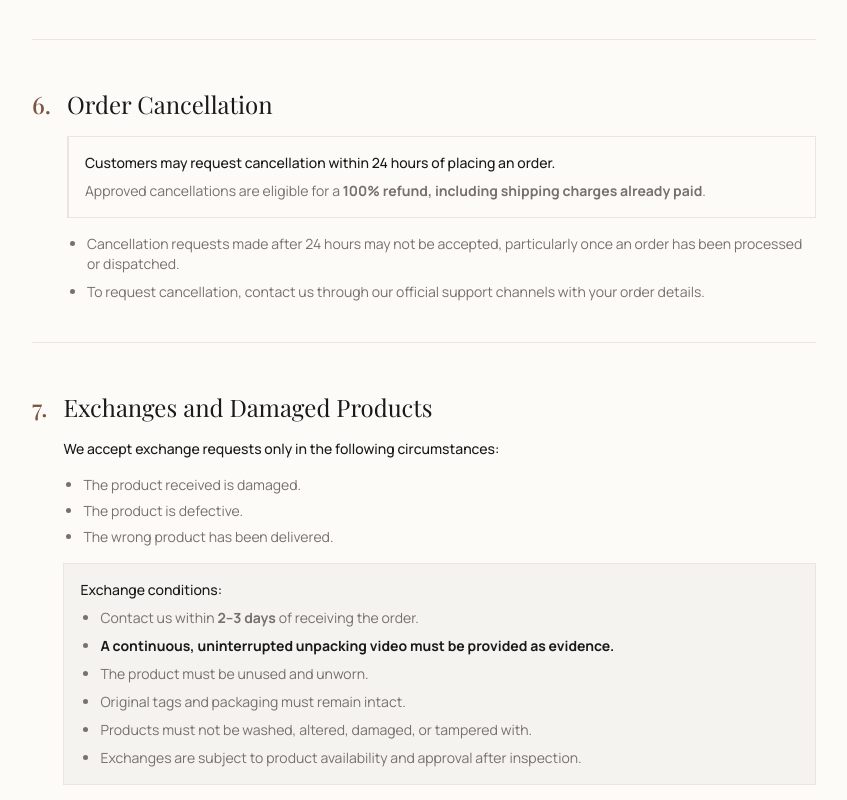
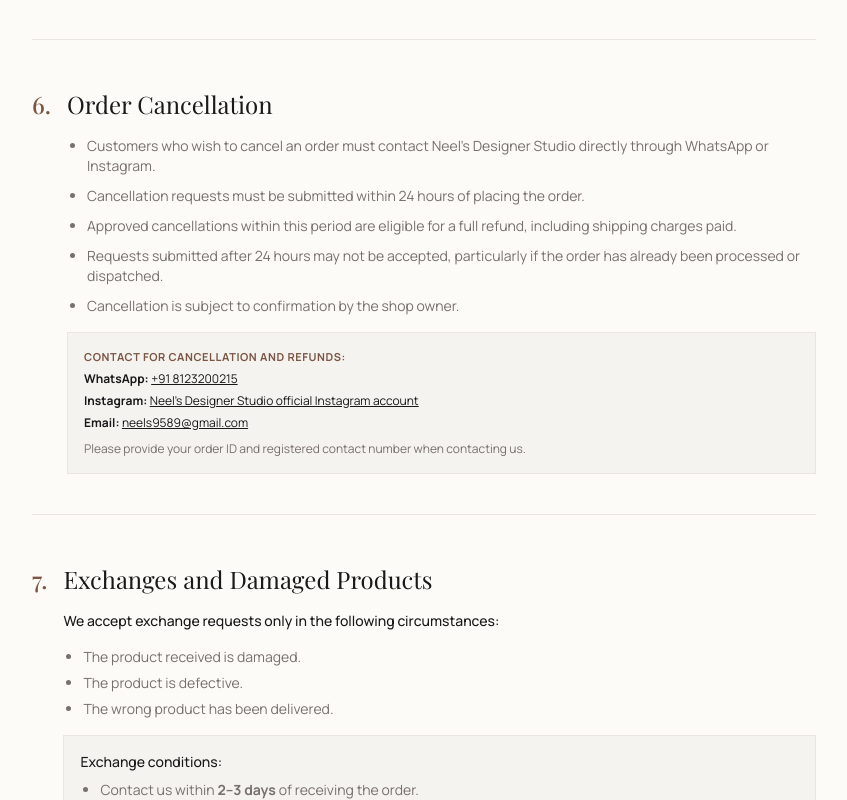
Before and after one commit to rihan-mdk/NDS, a Next.js app in the folder NDS/: page /terms in a window 1280 px wide. Shown: the part 2000-2800 px from the top of the page, without its empty margins (216-1063 px from the left). Built offline with nearby package versions, Linux system fonts and the light colour scheme; no server answers.

Commit message:
feat(policies): update order cancellation and refund policy terms and concierge contacts

```diff
--- a/NDS/app/account/page.tsx
+++ b/NDS/app/account/page.tsx
@@ -1798,28 +1798,46 @@ export default function AccountProfilePage() {
               <X className="w-5 h-5" />
             </button>
             <span className="text-[10px] uppercase tracking-[0.2em] text-[#7B5644] font-semibold block mb-1">
-              ATELIER ASSURANCE
+              ATELIER POLICIES
             </span>
-            <h3 className="font-serif text-2xl text-[#191919] mb-4">Cancellation &amp; Return Policy</h3>
+            <h3 className="font-serif text-2xl text-[#191919] mb-4">Order Cancellation &amp; Refund Policy</h3>
             <div className="space-y-3 text-xs text-[#77716D] leading-relaxed">
-              <div className="p-3 bg-[#F5EAE1]/70 border border-[#EAE5DF] text-[#7B5644]">
-                <strong className="block text-[11px] uppercase tracking-wider text-[#191919] mb-0.5">
-                  24-Hour Cancellation Guarantee
+              <div className="p-3 bg-[#F5F3F0] border border-[#EAE5DF] text-[#191919] space-y-1">
+                <strong className="block text-[11px] uppercase tracking-wider text-[#7B5644]">
+                  Order Cancellation
                 </strong>
-                Cancellation requests submitted within <strong>24 hours of order placement</strong> receive an unconditional <strong>100% full refund</strong>, including all shipping and packaging charges.
-              </div>
-              <p>
-                <strong>After 24 Hours:</strong> Because every couture ensemble involves custom fabric sourcing and bespoke pattern drafting, ordinary cancellation requests cannot be accepted after 24 hours of placement.
-              </p>
-              <p>
-                <strong>Defects &amp; Legal Remedies:</strong> Nothing in this policy limits or affects statutory consumer warranties or remedies provided under the Consumer Protection Act, 2019 for transit damage or manufacturing defects.
-              </p>
-              <p>
-                <strong>Ready-to-Wear Exchanges:</strong> Standard unworn pieces may be exchanged within 7 days of delivery with original atelier security tags intact.
-              </p>
-              <p>
-                To request cancellation within 24 hours, contact our atelier desk: WhatsApp <strong className="text-[#191919]">+91 8123200215</strong> or Email <strong className="text-[#191919]">neels9589@gmail.com</strong>.
-              </p>
+                <ul className="list-disc pl-4 space-y-1 text-xs text-[#77716D]">
+                  <li>Customers who wish to cancel an order must contact Neel&apos;s Designer Studio directly through WhatsApp or Instagram.</li>
+                  <li>Cancellation requests must be submitted within 24 hours of placing the order.</li>
+                  <li>Approved cancellations within this period are eligible for a full refund, including shipping charges paid.</li>
+                  <li>Requests submitted after 24 hours may not be accepted, particularly if the order has already been processed or dispatched.</li>
+                  <li>Cancellation is subject to confirmation by the shop owner.</li>
+                </ul>
+              </div>
+
+              <div className="p-3 bg-[#F5F3F0] border border-[#EAE5DF] text-[#191919] space-y-1">
+                <strong className="block text-[11px] uppercase tracking-wider text-[#7B5644]">
+                  Refund Policy
+                </strong>
+                <ul className="list-disc pl-4 space-y-1 text-xs text-[#77716D]">
+                  <li>For refund-related enquiries, customers must contact Neel&apos;s Designer Studio directly through WhatsApp or Instagram.</li>
+                  <li>Approved cancellations within 24 hours qualify for a 100% refund, including shipping charges.</li>
+                  <li>Refund requests relating to damaged, defective, or incorrect products will be reviewed individually.</li>
+                  <li>Refund eligibility is subject to the applicable exchange and cancellation conditions.</li>
+                  <li>Once approved, refunds will be arranged through the applicable payment method.</li>
+                  <li>Processing time may depend on the payment provider or financial institution.</li>
+                </ul>
+              </div>
+
+              <div className="p-3 bg-[#FDFBF8] border border-[#EAE5DF] text-xs text-[#191919] space-y-1">
+                <strong className="block text-[11px] uppercase tracking-wider text-[#7B5644]">
+                  Contact for Cancellation and Refunds:
+                </strong>
+                <p>WhatsApp: <a href="https://wa.me/918123200215" target="_blank" rel="noopener noreferrer" className="underline hover:text-[#7B5644]">+91 8123200215</a></p>
+                <p>Instagram: <a href="https://www.instagram.com/neels_designer_studio?obrf=aDk1emZ3aHVicDZl" target="_blank" rel="noopener noreferrer" className="underline hover:text-[#7B5644]">Neel&apos;s Designer Studio official Instagram account</a></p>
+                <p>Email: <a href="mailto:neels9589@gmail.com" className="underline hover:text-[#7B5644]">neels9589@gmail.com</a></p>
+                <p className="text-[11px] text-[#77716D] pt-0.5">Please provide your order ID and registered contact number when contacting us.</p>
+              </div>
             </div>
             <div className="mt-6 pt-4 border-t border-[#EAE5DF] flex justify-end">
               <button
--- a/NDS/app/orders/page.tsx
+++ b/NDS/app/orders/page.tsx
@@ -284,14 +284,20 @@ function OrdersContent() {
 
             {/* 24-Hour Cancellation Policy Card */}
             <div className="p-6 bg-[#FDFBF8] border border-[#EAE5DF] mb-6">
-              <div className="flex flex-col sm:flex-row sm:items-center justify-between gap-4">
-                <div>
-                  <h4 className="text-[10px] uppercase tracking-[0.2em] font-semibold text-[#191919] mb-1">
-                    24-Hour Cancellation Policy
+              <div className="flex flex-col sm:flex-row sm:items-start justify-between gap-4">
+                <div className="space-y-2">
+                  <h4 className="text-[10px] uppercase tracking-[0.2em] font-semibold text-[#191919]">
+                    Order Cancellation Policy (Within 24 Hours)
                   </h4>
                   <p className="text-xs text-[#77716D] max-w-xl leading-relaxed">
-                    Cancellations are accepted within <strong>24 hours of order placement</strong> for an unconditional 100% full refund, including shipping charges. After 24 hours, custom fabric cutting and handcrafting commences, and ordinary cancellation requests cannot be accommodated.
+                    Customers who wish to cancel an order must contact Neel&apos;s Designer Studio directly through WhatsApp or Instagram within <strong>24 hours of placing the order</strong>. Approved cancellations within this period are eligible for a <strong>100% full refund</strong>, including shipping charges. Cancellation is subject to confirmation by the shop owner.
                   </p>
+                  <div className="text-[11px] text-[#191919] bg-[#F5F3F0] border border-[#EAE5DF] p-3 max-w-xl space-y-1">
+                    <span className="font-semibold block text-[#7B5644] uppercase tracking-wider text-[10px]">Direct Concierge Support:</span>
+                    <p>WhatsApp: <a href={`https://wa.me/918123200215?text=${encodeURIComponent(`Hello Neel's Designer Studio, I would like to request cancellation for Order ID: ${selectedOrder.id}. My registered contact number is: ${selectedOrder.phone || ""}`)}`} target="_blank" rel="noopener noreferrer" className="underline font-medium hover:text-[#7B5644]">+91 8123200215</a></p>
+                    <p>Instagram: <a href="https://www.instagram.com/neels_designer_studio?obrf=aDk1emZ3aHVicDZl" target="_blank" rel="noopener noreferrer" className="underline font-medium hover:text-[#7B5644]">@neels_designer_studio</a></p>
+                    <p className="text-[#77716D]">Please provide your order ID ({selectedOrder.id}) and registered contact number.</p>
+                  </div>
                   {cancelMessage && (
                     <p className="mt-2 text-xs text-emerald-800 bg-emerald-50 border border-emerald-200 p-2 font-medium">
                       {cancelMessage}
@@ -304,7 +310,7 @@ function OrdersContent() {
                     disabled={cancellingId === selectedOrder.id}
                     className="px-4 py-2 bg-rose-50 text-rose-800 border border-rose-300 text-[10px] uppercase tracking-wider font-semibold hover:bg-rose-100 disabled:opacity-50 transition-colors shrink-0"
                   >
-                    {cancellingId === selectedOrder.id ? "Processing..." : "Request Cancellation"}
+                    {cancellingId === selectedOrder.id ? "Processing..." : "Submit Cancellation"}
                   </button>
                 )}
               </div>
--- a/NDS/app/terms/page.tsx
+++ b/NDS/app/terms/page.tsx
@@ -189,18 +189,25 @@ export default function TermsPage() {
                 <h2 className="font-serif text-xl sm:text-2xl text-[#191919] mb-4 font-normal">
                   Order Cancellation
                 </h2>
-                <div className="p-4 bg-[#FDFBF8] border-l-2 border-[#7B5644] border-t border-r border-b border-[#EAE5DF] space-y-2 font-sans text-xs sm:text-sm text-[#77716D] leading-relaxed mb-4">
-                  <p className="text-[#191919] font-medium">
-                    Customers may request cancellation within 24 hours of placing an order.
-                  </p>
-                  <p>
-                    Approved cancellations are eligible for a <strong>100% refund, including shipping charges already paid</strong>.
+                <ul className="list-disc pl-5 space-y-2.5 font-sans text-xs sm:text-sm text-[#77716D] leading-relaxed mb-4">
+                  <li>Customers who wish to cancel an order must contact Neel&apos;s Designer Studio directly through WhatsApp or Instagram.</li>
+                  <li>Cancellation requests must be submitted within 24 hours of placing the order.</li>
+                  <li>Approved cancellations within this period are eligible for a full refund, including shipping charges paid.</li>
+                  <li>Requests submitted after 24 hours may not be accepted, particularly if the order has already been processed or dispatched.</li>
+                  <li>Cancellation is subject to confirmation by the shop owner.</li>
+                </ul>
+
+                <div className="p-4 bg-[#F5F3F0] border border-[#EAE5DF] text-xs font-sans text-[#191919] space-y-1.5">
+                  <strong className="block text-[11px] uppercase tracking-wider text-[#7B5644]">
+                    Contact for Cancellation and Refunds:
+                  </strong>
+                  <p><strong>WhatsApp:</strong> <a href="https://wa.me/918123200215" target="_blank" rel="noopener noreferrer" className="underline hover:text-[#7B5644]">+91 8123200215</a></p>
+                  <p><strong>Instagram:</strong> <a href="https://www.instagram.com/neels_designer_studio?obrf=aDk1emZ3aHVicDZl" target="_blank" rel="noopener noreferrer" className="underline hover:text-[#7B5644]">Neel&apos;s Designer Studio official Instagram account</a></p>
+                  <p><strong>Email:</strong> <a href="mailto:neels9589@gmail.com" className="underline hover:text-[#7B5644]">neels9589@gmail.com</a></p>
+                  <p className="text-[#77716D] pt-1">
+                    Please provide your order ID and registered contact number when contacting us.
                   </p>
                 </div>
-                <ul className="list-disc pl-5 space-y-2 font-sans text-xs sm:text-sm text-[#77716D] leading-relaxed">
-                  <li>Cancellation requests made after 24 hours may not be accepted, particularly once an order has been processed or dispatched.</li>
-                  <li>To request cancellation, contact us through our official support channels with your order details.</li>
-                </ul>
               </div>
             </div>
           </section>
@@ -254,14 +261,28 @@ export default function TermsPage() {
               <span className="font-serif text-xl sm:text-2xl text-[#7B5644] font-medium">8.</span>
               <div className="flex-1">
                 <h2 className="font-serif text-xl sm:text-2xl text-[#191919] mb-4 font-normal">
-                  Refunds
+                  Refund Policy
                 </h2>
-                <ul className="list-disc pl-5 space-y-2.5 font-sans text-xs sm:text-sm text-[#77716D] leading-relaxed">
-                  <li>Approved cancellations within the 24-hour window qualify for a full refund, including shipping charges.</li>
-                  <li>Refunds for approved damaged, defective, or incorrect-product cases will be assessed after verification.</li>
-                  <li>Refunds will be processed through the applicable payment or refund arrangement communicated by our support team.</li>
-                  <li>Refund processing timelines may depend on the payment provider or financial institution.</li>
+                <ul className="list-disc pl-5 space-y-2.5 font-sans text-xs sm:text-sm text-[#77716D] leading-relaxed mb-4">
+                  <li>For refund-related enquiries, customers must contact Neel&apos;s Designer Studio directly through WhatsApp or Instagram.</li>
+                  <li>Approved cancellations within 24 hours qualify for a 100% refund, including shipping charges.</li>
+                  <li>Refund requests relating to damaged, defective, or incorrect products will be reviewed individually.</li>
+                  <li>Refund eligibility is subject to the applicable exchange and cancellation conditions.</li>
+                  <li>Once approved, refunds will be arranged through the applicable payment method.</li>
+                  <li>Processing time may depend on the payment provider or financial institution.</li>
                 </ul>
+
+                <div className="p-4 bg-[#F5F3F0] border border-[#EAE5DF] text-xs font-sans text-[#191919] space-y-1.5">
+                  <strong className="block text-[11px] uppercase tracking-wider text-[#7B5644]">
+                    Contact for Cancellation and Refunds:
+                  </strong>
+                  <p><strong>WhatsApp:</strong> <a href="https://wa.me/918123200215" target="_blank" rel="noopener noreferrer" className="underline hover:text-[#7B5644]">+91 8123200215</a></p>
+                  <p><strong>Instagram:</strong> <a href="https://www.instagram.com/neels_designer_studio?obrf=aDk1emZ3aHVicDZl" target="_blank" rel="noopener noreferrer" className="underline hover:text-[#7B5644]">Neel&apos;s Designer Studio official Instagram account</a></p>
+                  <p><strong>Email:</strong> <a href="mailto:neels9589@gmail.com" className="underline hover:text-[#7B5644]">neels9589@gmail.com</a></p>
+                  <p className="text-[#77716D] pt-1">
+                    Please provide your order ID and registered contact number when contacting us.
+                  </p>
+                </div>
               </div>
             </div>
           </section>
--- a/NDS/components/Footer.tsx
+++ b/NDS/components/Footer.tsx
@@ -220,27 +220,48 @@ export function Footer() {
                 <span className="text-[10px] uppercase tracking-[0.2em] text-[#7B5644] font-semibold block mb-2">
                   CANCELLATIONS &amp; EXCHANGES
                 </span>
-                <h3 className="font-serif text-2xl text-[#191919] mb-4">Cancellation, Returns &amp; Exchange</h3>
+                <h3 className="font-serif text-2xl text-[#191919] mb-4">Order Cancellation &amp; Refund Policy</h3>
                 <div className="space-y-3 font-sans text-xs text-[#77716D] leading-relaxed">
-                  <div className="p-3 bg-[#F5F3F0] border border-[#EAE5DF] text-[#191919]">
-                    <strong className="block text-[11px] uppercase tracking-wider text-[#7B5644] mb-1">
-                      24-Hour Cancellation (100% Refund):
+                  <div className="p-3 bg-[#F5F3F0] border border-[#EAE5DF] text-[#191919] space-y-1">
+                    <strong className="block text-[11px] uppercase tracking-wider text-[#7B5644]">
+                      Order Cancellation:
                     </strong>
-                    Cancellations requested within 24 hours of placing an order are eligible for a 100% full refund, including shipping charges already paid.
+                    <ul className="list-disc pl-4 space-y-1 text-xs text-[#77716D]">
+                      <li>Customers who wish to cancel an order must contact Neel&apos;s Designer Studio directly through WhatsApp or Instagram.</li>
+                      <li>Cancellation requests must be submitted within 24 hours of placing the order.</li>
+                      <li>Approved cancellations within this period are eligible for a full refund, including shipping charges paid.</li>
+                      <li>Requests submitted after 24 hours may not be accepted, particularly if the order has already been processed or dispatched.</li>
+                      <li>Cancellation is subject to confirmation by the shop owner.</li>
+                    </ul>
                   </div>
-                  <p>
-                    <strong>Exchanges:</strong> We accept exchange requests only if the product received is damaged, defective, or incorrect.
-                  </p>
-                  <p>
-                    <strong>Exchange Requirements:</strong> Contact us within 2–3 days of receipt. A continuous, uninterrupted unpacking video must be provided as evidence. Items must be unworn, unwashed, with tags and packaging intact. For approved exchanges, the customer is responsible for both-way shipping charges.
-                  </p>
+
+                  <div className="p-3 bg-[#F5F3F0] border border-[#EAE5DF] text-[#191919] space-y-1">
+                    <strong className="block text-[11px] uppercase tracking-wider text-[#7B5644]">
+                      Refund Policy:
+                    </strong>
+                    <ul className="list-disc pl-4 space-y-1 text-xs text-[#77716D]">
+                      <li>For refund-related enquiries, customers must contact Neel&apos;s Designer Studio directly through WhatsApp or Instagram.</li>
+                      <li>Approved cancellations within 24 hours qualify for a 100% refund, including shipping charges.</li>
+                      <li>Refund requests relating to damaged, defective, or incorrect products will be reviewed individually.</li>
+                      <li>Once approved, refunds will be arranged through the applicable payment method.</li>
+                    </ul>
+                  </div>
+
+                  <div className="p-3 bg-[#FDFBF8] border border-[#EAE5DF] text-xs text-[#191919] space-y-1">
+                    <strong className="block text-[11px] uppercase tracking-wider text-[#7B5644]">Contact for Cancellation and Refunds:</strong>
+                    <p>WhatsApp: <a href="https://wa.me/918123200215" target="_blank" rel="noopener noreferrer" className="underline hover:text-[#7B5644]">+91 8123200215</a></p>
+                    <p>Instagram: <a href="https://www.instagram.com/neels_designer_studio?obrf=aDk1emZ3aHVicDZl" target="_blank" rel="noopener noreferrer" className="underline hover:text-[#7B5644]">Neel&apos;s Designer Studio official Instagram account</a></p>
+                    <p>Email: <a href="mailto:neels9589@gmail.com" className="underline hover:text-[#7B5644]">neels9589@gmail.com</a></p>
+                    <p className="text-[11px] text-[#77716D] pt-0.5">Please provide your order ID and registered contact number when contacting us.</p>
+                  </div>
+
                   <p className="pt-2">
                     <Link
                       href="/terms"
                       onClick={() => setActiveModal(null)}
                       className="text-[#191919] underline font-medium hover:text-[#7B5644]"
                     >
-                      Read full cancellation and exchange policy →
+                      Read full Terms &amp; Conditions →
                     </Link>
                   </p>
                 </div>
```
